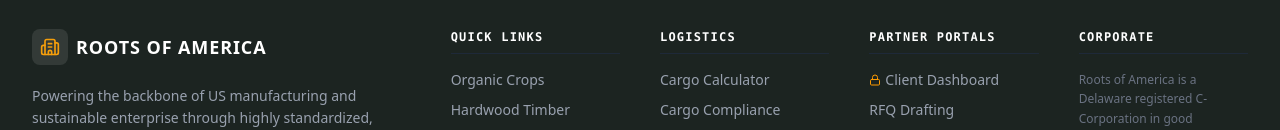
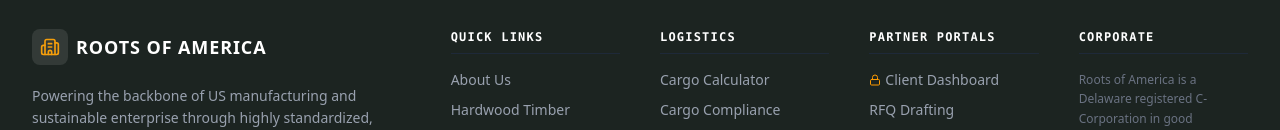
Before and after one commit to harmanjack82/root-of-america, a React (Vite) app: page / in a window 1280 px wide. Shown: the part 8864-8994 px from the top of the page. Built offline with nearby package versions, Linux system fonts and the light colour scheme.

Commit message:
refactor: update footer navigation link
Change "Organic Crops" link to "About Us" to improve site navigation mapping to the hero section.

```diff
--- a/src/components/Footer.tsx
+++ b/src/components/Footer.tsx
@@ -73,8 +73,8 @@
             <h4 className="text-xs font-mono font-bold text-white uppercase tracking-widest border-b border-gray-800 pb-2">Quick Links</h4>
             <ul className="space-y-2.5 text-sm">
               <li>
-                <button onClick={() => onScrollTo('ag-section')} className="hover:text-white transition-colors cursor-pointer">
-                  Organic Crops
+                <button onClick={() => onScrollTo('hero-section')} className="hover:text-white transition-colors cursor-pointer">
+                  About Us
                 </button>
               </li>
               <li>
```
